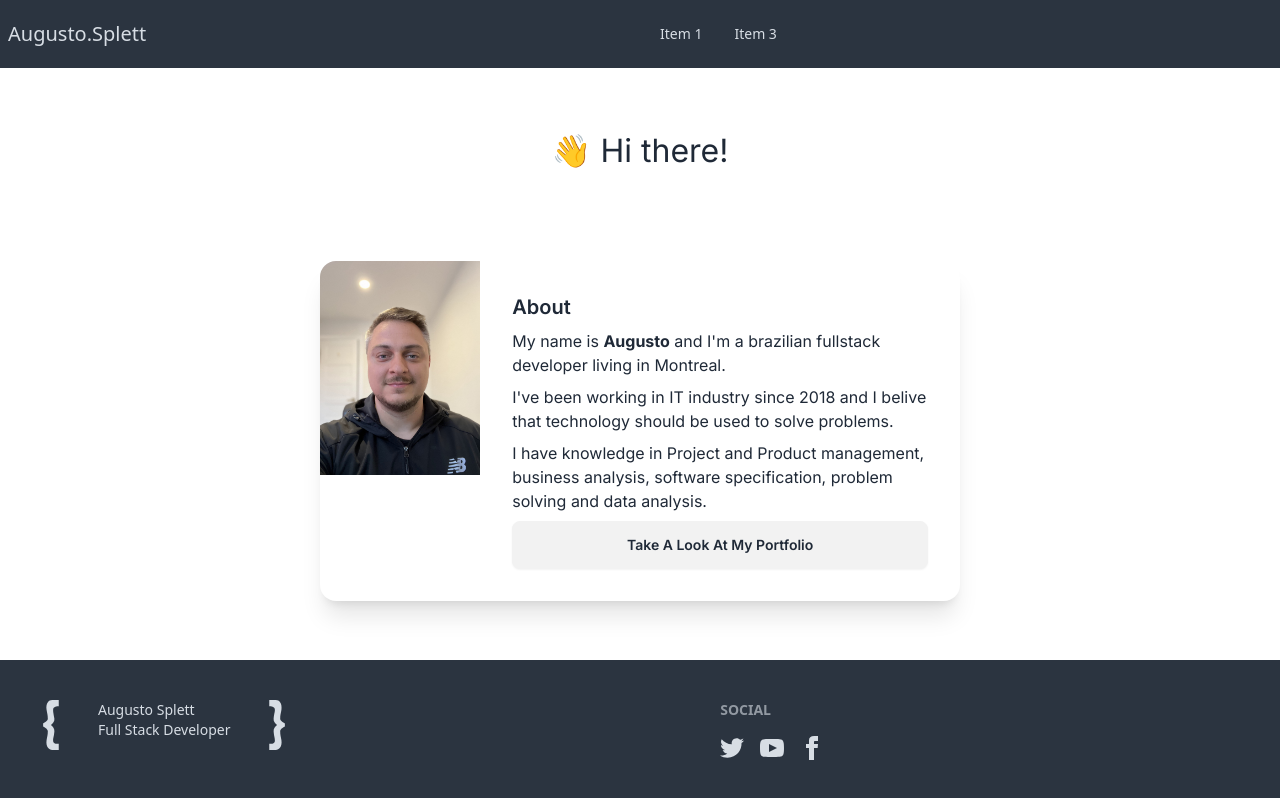
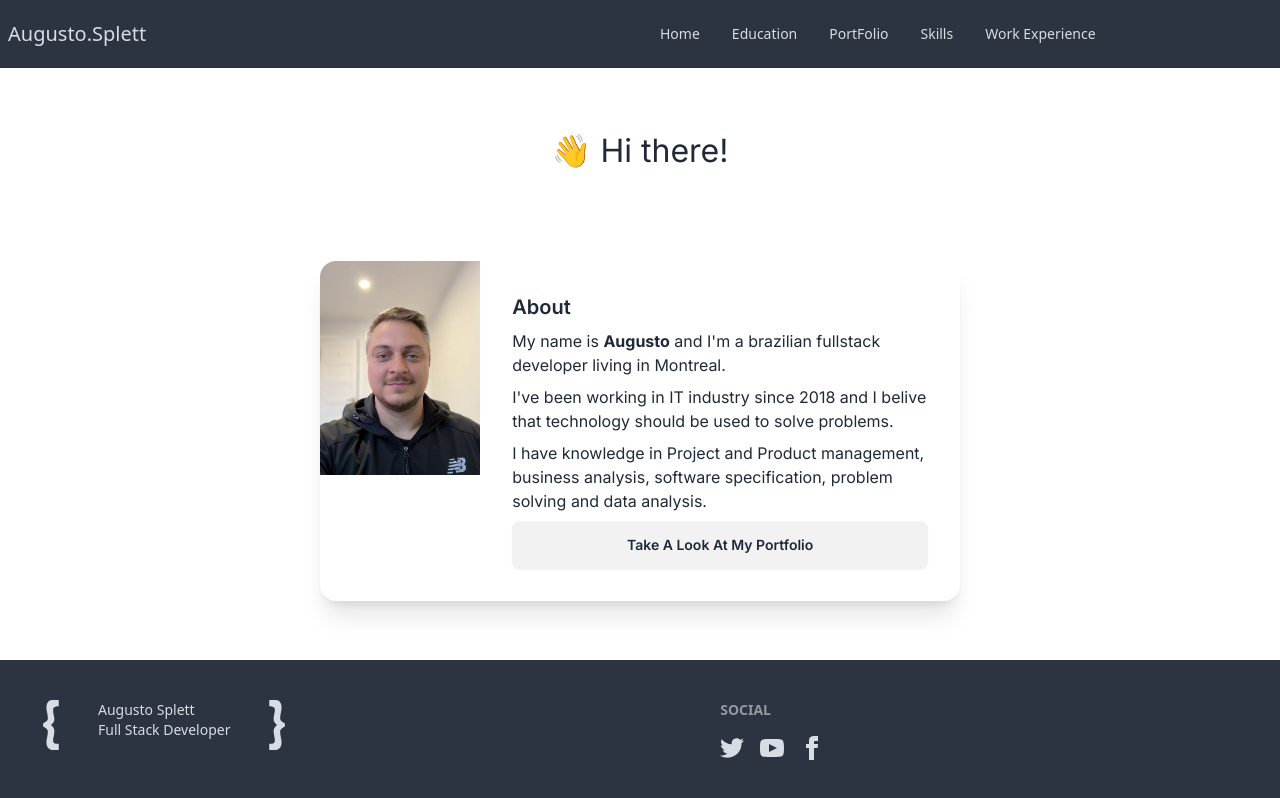
Before and after one commit to augustosplett/augustosplett.github.io, a Next.js app: page / in a window 1280 px wide. Built offline with nearby package versions, Linux system fonts and the light colour scheme.

Commit message:
created a component do deal with routing beteween pages

```diff
--- a/src/components/about/About.jsx
+++ /dev/null
@@ -1,24 +0,0 @@
-import Title from '../title/Title'
-import Section from '../section/Section'
-import Paragraph from '../paragraph/Paragraph'
-
-export default function About(){
-    return(
-        <div style={{marginTop:10 + 'vh'}}>
-            <Section>
-                <Title>
-                .about
-                </Title>
-                <Paragraph>
-                    Hello there! I&apos;m thrilled to share my journey with you. Over the past six dynamic years in the technology industry, I&apos;ve gained valuable experience that showcases my adaptability and eagerness to learn. I&apos;ve had the opportunity to explore diverse sectors like finance, services, and outsourcing companies, allowing me to seamlessly embrace new challenges and technologies.
-                </Paragraph>
-                <Paragraph>
-                    My real passion lies in problem-solving and coding. As a junior enthusiast, I&apos;m currently immersed in the world of JavaScript, React, NextJS, and C#. With each line of code, I&apos;m taking strides towards becoming a skilled developer. While my journey is still in its early stages, I&apos;m armed with a toolkit of determination and a willingness to dive deep into projects, absorbing every learning opportunity along the way.
-                </Paragraph>
-                <Paragraph>
-                    Thank you for joining me on this exciting path of growth and development. Through my portfolio, you&apos;ll witness not only my projects but also my unwavering commitment to evolving as a developer. Let&apos;s embrace the coding adventures ahead and turn aspirations into accomplishments, one line of code at a time!
-                </Paragraph>
-            </Section>
-        </div>
-    )
-}
--- a/src/components/layouts/MainLayout/index.jsx
+++ b/src/components/layouts/MainLayout/index.jsx
@@ -1,5 +1,5 @@
 import Head from 'next/head';
-import Navbar from '@/components/navbar/Navbar';
+import Navbar from '@/components/navbar';
 import Footer from '@/components/footer';
 import styles from './MainLayout.module.css';
 import { Inter } from 'next/font/google';
--- a/src/components/logo/Logo.jsx
+++ /dev/null
@@ -1,6 +0,0 @@
-import styles from './Logo.module.css'
-export default function Logo(props){
-    return(
-        <img className={styles.logo} src={props.path}/>
-    )
-}
--- a/src/components/logo/Logo.module.css
+++ /dev/null
@@ -1,3 +0,0 @@
-.logo{
-    width: 4vh;
-}
--- a/src/components/navbar/Navbar.module.css
+++ /dev/null
@@ -1,9 +0,0 @@
-.navbar{
-    background-color: #000;
-    height: 10vh;
-    width: 100vw;
-    display: flex;
-    align-items: center;
-    justify-content: center;
-    text-align: center;
-}
--- a/src/components/navbar/Navbar.jsx
+++ b/src/components/navbar/index.jsx
@@ -1,4 +1,5 @@
 import { useState, useEffect, useRef } from 'react';
+import RoutesMenu from '../routesMenu';
 
 export default function Navbar() {
   const [isOpen, setIsOpen] = useState(false);
@@ -46,21 +47,18 @@ export default function Navbar() {
             </label>
           </div>
           {isOpen && (
-            <ul
+            <RoutesMenu
               tabIndex={0}
-              className="menu menu-sm dropdown-content bg-base-100 rounded-box z-[1] mt-3 w-52 p-2 shadow">
-              <li><a>Item 1</a></li>
-              <li><a>Item 3</a></li>
-            </ul>
+              cssClasses="menu menu-sm dropdown-content bg-base-100 rounded-box z-[1] mt-3 w-52 p-2 shadow"
+            />
           )}
         </div>
         <h1 className='text-xl'>Augusto.Splett</h1>
       </div>
       <div className="navbar-center hidden lg:flex">
-        <ul className="menu menu-horizontal px-1">
-          <li><a>Item 1</a></li>
-          <li><a>Item 3</a></li>
-        </ul>
+        <RoutesMenu
+          cssClasses="menu menu-horizontal px-1"
+        />
       </div>
     </div>
   );
--- a/src/components/paragraph/Paragraph.jsx
+++ /dev/null
@@ -1,9 +0,0 @@
-import styles from "@/components/paragraph/Paragraph.module.css"
-
-export default function Paragraph({ children }){
-    return(
-        <p className={styles.paragraph}>
-            { children }
-        </p>
-    )
-}
--- a/src/components/paragraph/Paragraph.module.css
+++ /dev/null
@@ -1,5 +0,0 @@
-.paragraph{
-    text-align: justify;
-    line-height: 1.5rem;
-    margin:0.5em;
-}
--- /dev/null
+++ b/src/components/routesMenu/index.jsx
@@ -0,0 +1,14 @@
+import Link from 'next/link';
+
+export default function RoutesMenu({ selected, cssClasses }){
+    return(
+
+        <ul className={cssClasses}>
+            <li><Link href="/">Home</Link></li>
+            <li><Link href="/education">Education</Link></li>
+            <li><Link href="/portfolio">PortFolio</Link></li>
+            <li><Link href="/skills">Skills</Link></li>
+            <li><Link href="/work-experience">Work Experience</Link></li>
+        </ul>
+    )
+}
```
Also changed, not shown: src/components/footer/index.jsx (indentation only).
